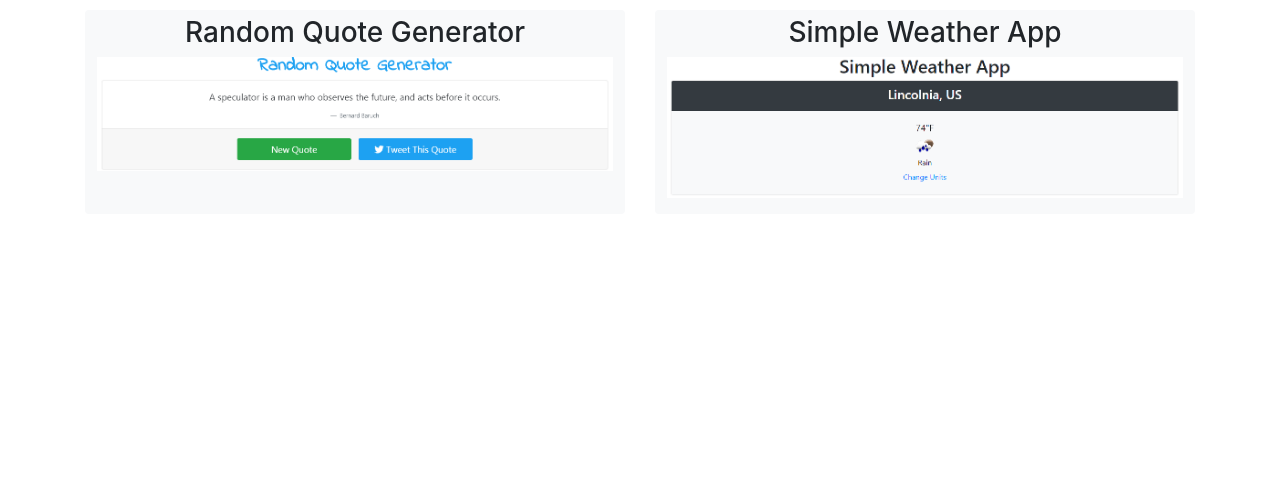
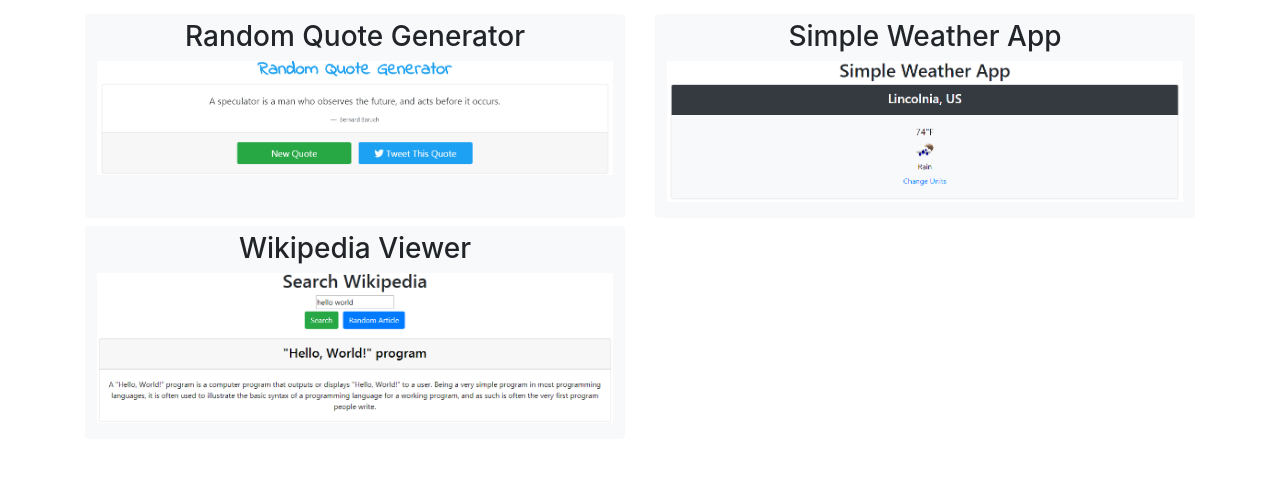
Before and after one commit to justawhiteguy/justawhiteguy.github.io, a React app: page / in a window 1280 px wide. Shown: the part 216-707 px from the top of the page. Built offline with nearby package versions, Linux system fonts and the light colour scheme.

Commit message:
some style changes and new nav from home

```diff
--- a/src/css/styles.scss
+++ b/src/css/styles.scss
@@ -126,3 +126,7 @@ a.wiki-result {
 .btn-search {
     margin: 5px 5px;
 }
+
+.col-portfolio {
+    margin: 0.25rem 0;
+}
--- a/src/js/components/Home.js
+++ b/src/js/components/Home.js
@@ -3,6 +3,7 @@ import { Link } from 'react-router-dom';
 
 import quoteImg from '../../assets/quote-generator.png';
 import weatherImg from '../../assets/weather-app.png';
+import wikiImg from '../../assets/wiki-viewer.png';
 
 class Home extends Component {
   render() {
@@ -19,19 +20,28 @@ class Home extends Component {
         </div>
         <div>
           <h2>Portfolio</h2>
-          <div className="row">
-            <div className="col-md-6">
+          <div className="row portfolio-row">
+            <div className="col-lg-6 col-portfolio">
               <Link to="/quotes" className="btn btn-light btn-portfolio">
                 <h3>Random Quote Generator</h3>
                 <img src={quoteImg} width={`100%`} />
               </Link>
             </div>
-            <div className="col-md-6">
+            <div className="col-lg-6 col-portfolio">
               <Link to="/weather" className="btn btn-light btn-portfolio">
                 <h3>Simple Weather App</h3>
                 <img src={weatherImg} width={`100%`} />
               </Link>
             </div>
+          </div>
+          <div className="row portfolio-row">
+            <div className="col-lg-6 col-portfolio">
+              <Link to="/wiki-viewer" className="btn btn-light btn-portfolio">
+                <h3>Wikipedia Viewer</h3>
+                <img src={wikiImg} width={`100%`} />
+              </Link>
+            </div>
+            <div className="col-lg-6 col-portfolio"></div>
           </div>
         </div>
       </div>
```
Also changed, not shown: src/assets/wiki-viewer.png (added).
